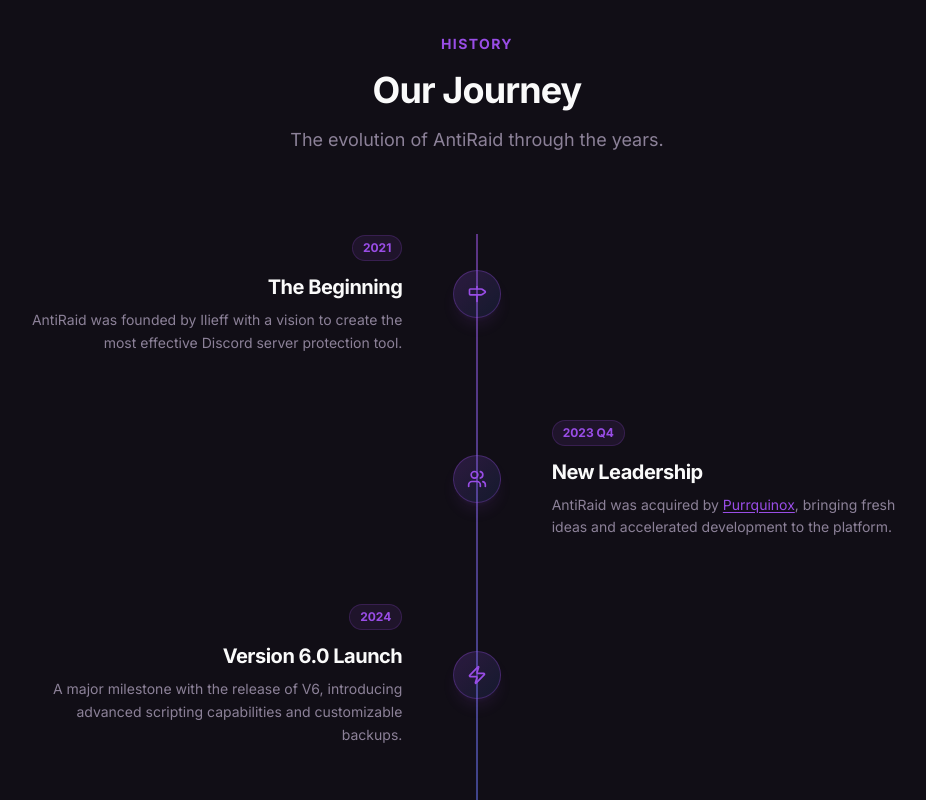
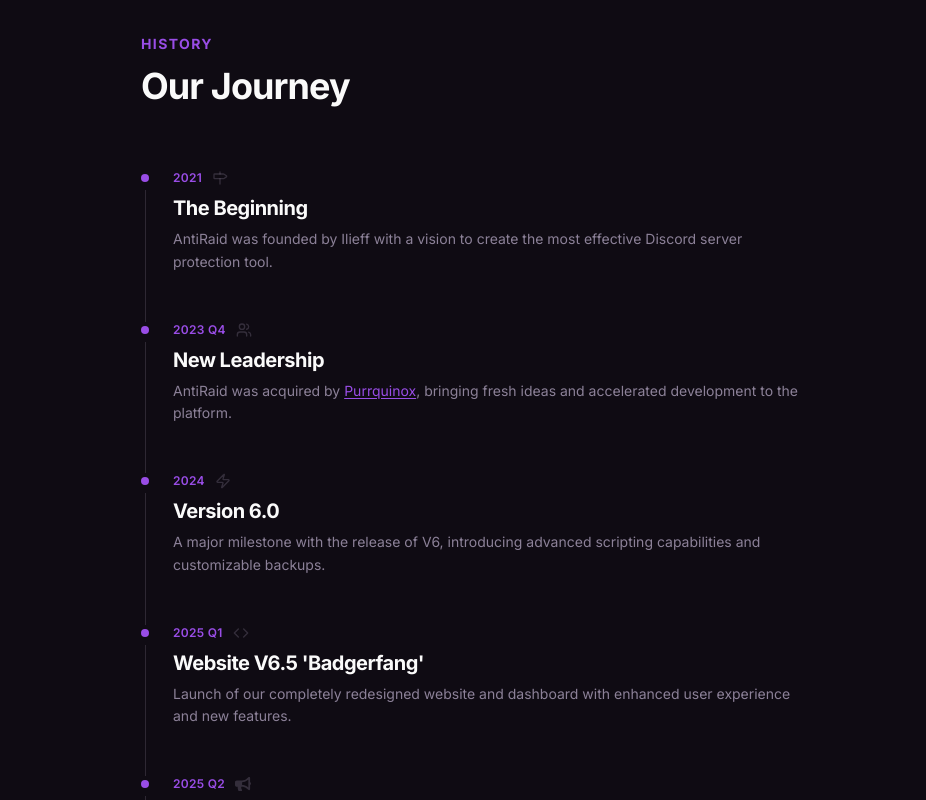
Before and after one commit to Anti-Raid/badgerfang-next, a Next.js app: page /about in a window 1280 px wide. Shown: the part 2060-2860 px from the top of the page, without its empty margins (163-1089 px from the left). Built offline with nearby package versions, Linux system fonts and the light colour scheme; no server answers.

Commit message:
Redesigned the History Timeline

```diff
--- a/src/components/about/history-timeline.tsx
+++ b/src/components/about/history-timeline.tsx
@@ -1,6 +1,6 @@
 'use client';
 
-import { useState, useEffect, useRef, type JSX } from 'react';
+import { useEffect, useRef, useState, type JSX } from 'react';
 import { Milestone, Zap, Users, Code } from 'lucide-react';
 import { FaBullhorn } from 'react-icons/fa';
 
@@ -10,21 +10,6 @@ interface TimelineEvent {
 	description: JSX.Element;
 	icon: JSX.Element;
 }
-
-export const HistoryTimeline = () => {
-	const containerRef = useRef<HTMLDivElement>(null);
-	const [lineVisible, setLineVisible] = useState(false);
-
-	useEffect(() => {
-		const el = containerRef.current;
-		if (!el) return;
-		const obs = new IntersectionObserver(
-			([e]) => { if (e.isIntersecting) { setLineVisible(true); obs.disconnect(); } },
-			{ rootMargin: '-100px' }
-		);
-		obs.observe(el);
-		return () => obs.disconnect();
-	}, []);
 
 const timelineEvents: TimelineEvent[] = [
 	{
@@ -36,7 +21,7 @@ export const HistoryTimeline = () => {
 				protection tool.
 			</>
 		),
-			icon: <Milestone className="w-5 h-5" />
+		icon: <Milestone className="w-4 h-4" />
 	},
 	{
 		year: '2023 Q4',
@@ -55,29 +40,29 @@ export const HistoryTimeline = () => {
 				, bringing fresh ideas and accelerated development to the platform.
 			</>
 		),
-			icon: <Users className="w-5 h-5" />
+		icon: <Users className="w-4 h-4" />
 	},
 	{
 		year: '2024',
-			title: 'Version 6.0 Launch',
+		title: 'Version 6.0',
 		description: (
 			<>
 				A major milestone with the release of V6, introducing advanced scripting capabilities and
 				customizable backups.
 			</>
 		),
-			icon: <Zap className="w-5 h-5" />
+		icon: <Zap className="w-4 h-4" />
 	},
 	{
 		year: '2025 Q1',
 		title: "Website V6.5 'Badgerfang'",
 		description: (
 			<>
-					Launch of our completely redesigned website and dashboard with enhanced user experience
-					and new features.
+				Launch of our completely redesigned website and dashboard with enhanced user experience and
+				new features.
 			</>
 		),
-			icon: <Code className="w-5 h-5" />
+		icon: <Code className="w-4 h-4" />
 	},
 	{
 		year: '2025 Q2',
@@ -88,46 +73,56 @@ export const HistoryTimeline = () => {
 				documentation.
 			</>
 		),
-			icon: <FaBullhorn className="w-5 h-5" />
+		icon: <FaBullhorn className="w-4 h-4" />
+	},
+	{
+		year: '2026 Q2',
+		title: 'New Website',
+		description: (
+			<>
+				Launch of our completely redesigned website and dashboard with enhanced user experience and
+				new features.
+			</>
+		),
+		icon: <FaBullhorn className="w-4 h-4" />
 	}
 ];
 
+export const HistoryTimeline = () => {
 	return (
-		<section id="timeline" className="py-24 px-6 border-y border-border bg-card/30">
-			<div className="max-w-6xl mx-auto">
+		<section id="timeline" className="py-24 px-6 border-y border-border">
+			<div className="max-w-2xl mx-auto">
 				{/* Header */}
-				<div className="text-center mb-20 animate-in fade-in-0 slide-in-from-bottom-4 duration-700">
-					<p className="text-sm font-bold text-primary uppercase tracking-widest mb-4">History</p>
-					<h2 className="text-3xl lg:text-4xl font-bold text-foreground mb-4">Our Journey</h2>
-					<p className="text-lg text-muted-foreground max-w-xl mx-auto">
-						The evolution of AntiRaid through the years.
-					</p>
+				<div className="mb-16 animate-in fade-in-0 slide-in-from-bottom-4 duration-700">
+					<p className="text-sm font-bold text-primary uppercase tracking-widest mb-3">History</p>
+					<h2 className="text-3xl lg:text-4xl font-bold text-foreground">Our Journey</h2>
 				</div>
 
-				{/* Timeline */}
-				<div className="relative max-w-4xl mx-auto" ref={containerRef}>
-					{/* Central line track (desktop) */}
-					<div className="hidden md:block absolute left-1/2 -translate-x-1/2 top-0 bottom-0 w-px bg-border" />
-					{/* Animated fill line */}
-					<div
-						className={`hidden md:block absolute left-1/2 -translate-x-1/2 top-0 w-px bg-gradient-to-b from-primary to-blue-500 origin-top transition-all duration-[1500ms] ease-out ${
-							lineVisible ? 'h-full opacity-100' : 'h-0 opacity-0'
-						}`}
+				{/* Events */}
+				<div>
+					{timelineEvents.map((event, index) => (
+						<TimelineEntry
+							key={`${event.year}-${index}`}
+							event={event}
+							index={index}
+							isLast={index === timelineEvents.length - 1}
 						/>
-
-					<div className="space-y-16">
-						{timelineEvents.map((event, index) => (
-							<TimelineEventItem key={`${event.year}-${index}`} event={event} index={index} />
 					))}
-					</div>
 				</div>
 			</div>
 		</section>
 	);
 };
 
-const TimelineEventItem = ({ event, index }: { event: TimelineEvent; index: number }) => {
-	const isEven = index % 2 === 0;
+const TimelineEntry = ({
+	event,
+	index,
+	isLast
+}: {
+	event: TimelineEvent;
+	index: number;
+	isLast: boolean;
+}) => {
 	const ref = useRef<HTMLDivElement>(null);
 	const [show, setShow] = useState(false);
 
@@ -135,56 +130,38 @@ const TimelineEventItem = ({ event, index }: { event: TimelineEvent; index: numb
 		const el = ref.current;
 		if (!el) return;
 		const obs = new IntersectionObserver(
-			([e]) => { if (e.isIntersecting) { setShow(true); obs.disconnect(); } },
-			{ rootMargin: '-60px' }
+			([e]) => {
+				if (e.isIntersecting) {
+					setShow(true);
+					obs.disconnect();
+				}
+			},
+			{ rootMargin: '-40px' }
 		);
 		obs.observe(el);
 		return () => obs.disconnect();
 	}, []);
 
 	return (
-		<div ref={ref} className={`transition-all duration-700 ${show ? 'opacity-100' : 'opacity-0'}`}>
 		<div
-				className={`flex flex-col md:flex-row items-center gap-6 ${
-					isEven ? 'md:flex-row' : 'md:flex-row-reverse'
-				}`}
+			ref={ref}
+			className={`flex gap-6 transition-all duration-500 ${show ? 'opacity-100 translate-y-0' : 'opacity-0 translate-y-4'}`}
+			style={{ transitionDelay: `${index * 80}ms` }}
 		>
-				{/* Text card */}
-				<div
-					className={`w-full md:w-5/12 transition-all duration-700 ${
-						show
-							? 'opacity-100 translate-x-0'
-							: isEven
-								? 'opacity-0 -translate-x-8'
-								: 'opacity-0 translate-x-8'
-					} ${isEven ? 'md:text-right' : 'md:text-left'}`}
-				>
-					<div
-						className={`inline-flex items-center gap-1.5 px-2.5 py-1 rounded-full bg-primary/10 border border-primary/20 mb-3 ${
-							isEven ? 'md:ml-auto' : ''
-						}`}
-					>
-						<span className="text-xs font-bold text-primary">{event.year}</span>
-					</div>
-					<h3 className="text-xl font-bold text-foreground mb-2">{event.title}</h3>
-					<p className="text-sm text-muted-foreground leading-relaxed">{event.description}</p>
+			{/* Left: dot + line */}
+			<div className="flex flex-col items-center pt-1 shrink-0">
+				<div className="w-2 h-2 rounded-full bg-primary shrink-0" />
+				{!isLast && <div className="w-px flex-1 bg-border mt-2 mb-0" />}
 			</div>
 
-				{/* Center icon */}
-				<div className="relative z-10 flex-shrink-0 md:absolute md:left-1/2 md:-translate-x-1/2">
-					{/* Mobile connector line above */}
-					{index > 0 && <div className="md:hidden w-px h-6 bg-border mx-auto mb-2" />}
-
-					<div className="w-12 h-12 rounded-2xl bg-gradient-to-br from-primary/20 to-blue-500/10 border border-primary/30 flex items-center justify-center text-primary shadow-lg shadow-primary/10">
-						{event.icon}
+			{/* Right: content */}
+			<div className={`pb-12 min-w-0 ${isLast ? 'pb-0' : ''}`}>
+				<div className="flex items-center gap-2.5 mb-2">
+					<span className="text-xs font-semibold text-primary tracking-wide">{event.year}</span>
+					<span className="text-muted-foreground/30">{event.icon}</span>
 				</div>
-
-					{/* Mobile connector line below */}
-					{index < 4 && <div className="md:hidden w-px h-6 bg-border mx-auto mt-2" />}
-				</div>
-
-				{/* Spacer for the other side on desktop */}
-				<div className="hidden md:block w-5/12" />
+				<h3 className="text-xl font-bold text-foreground mb-1.5">{event.title}</h3>
+				<p className="text-sm text-muted-foreground leading-relaxed">{event.description}</p>
 			</div>
 		</div>
 	);
```
Lines whose indentation alone changed are shown as unchanged.
